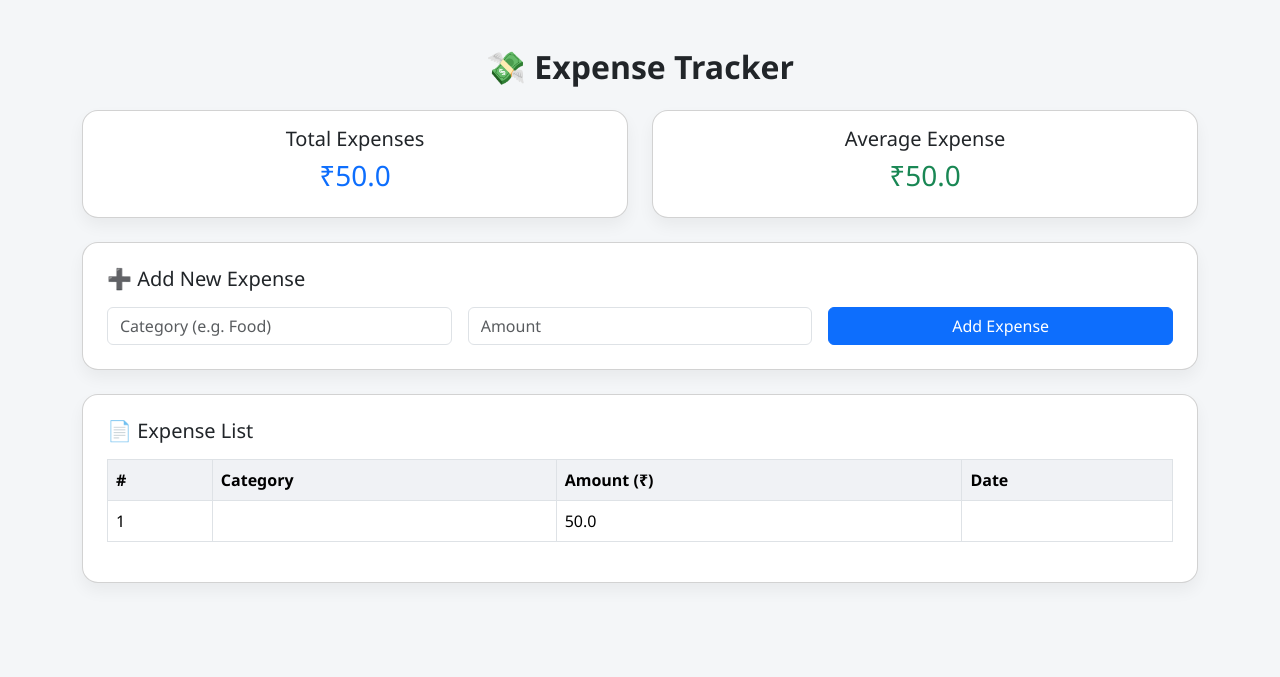
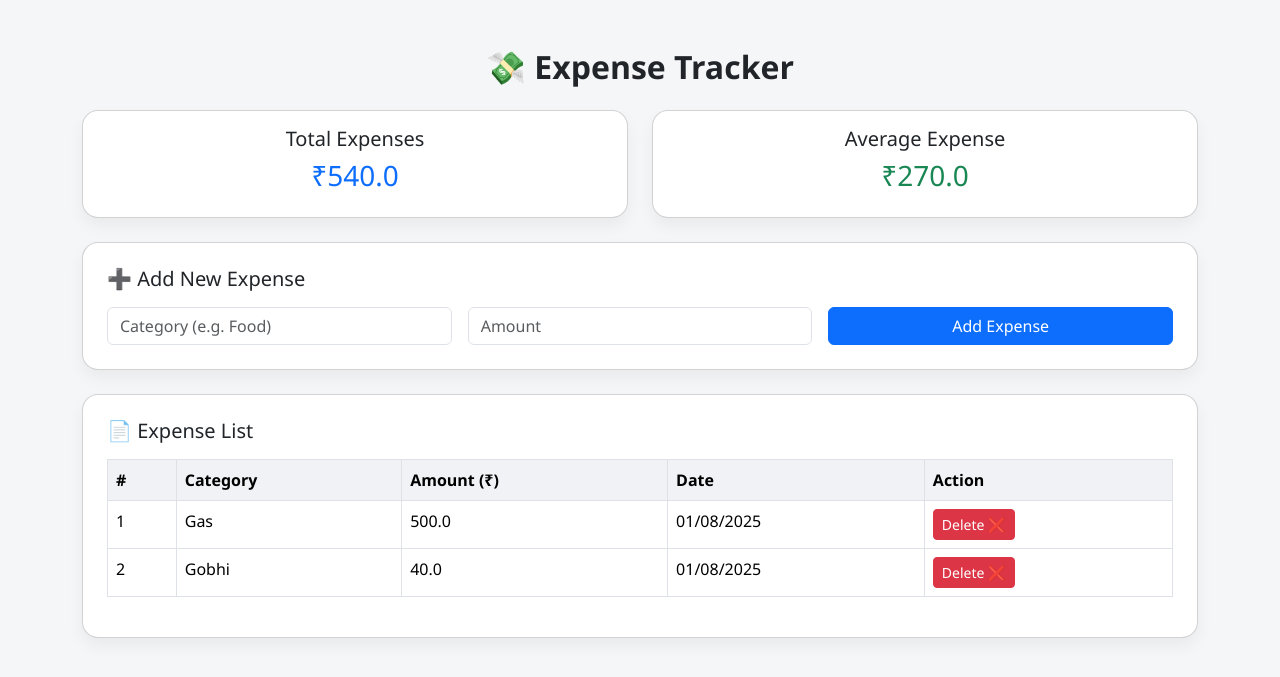
Before and after one commit to ravin972/expense-tracker, a Flask app: page / in a window 1280 px wide. Shown: the top 677 px of the page. Run offline with Flask 3, Linux system fonts and the light colour scheme.

Commit message:
Enhance expense tracking: add date and category fields, update JSON structure, and implement delete action in UI

```diff
--- a/app.py
+++ b/app.py
@@ -27,11 +27,19 @@ def index():
 
 @app.route('/add', methods=['POST'])
 def add():
-    name = request.form['name']
+    category = request.form['category']
     amount = float(request.form['amount'])
 
+    # Get current date in the format DD/MM/YYYY
+    from datetime import datetime
+    current_date = datetime.now().strftime('%d/%m/%Y')
+
     expenses = load_expenses()
-    expenses.append({"name": name, "amount": amount})
+    expenses.append({
+        "category": category,
+        "amount": amount,
+        "date": current_date
+    })
     save_expenses(expenses)
 
     return redirect(url_for('index'))
--- a/expenses.json
+++ b/expenses.json
@@ -1,6 +1,12 @@
 [
   {
-    "name": "Gobhi",
-    "amount": 50.0
+    "category": "Gas",
+    "amount": 500.0,
+    "date": "01/08/2025"
+  },
+  {
+    "category": "Gobhi",
+    "amount": 40.0,
+    "date": "01/08/2025"
   }
 ]
--- a/templates/index.html
+++ b/templates/index.html
@@ -69,6 +69,7 @@
                 <th>Category</th>
                 <th>Amount (₹)</th>
                 <th>Date</th>
+                <th>Action</th>
               </tr>
             </thead>
             <tbody>
@@ -78,6 +79,13 @@
                   <td>{{ exp.category }}</td>
                   <td>{{ exp.amount }}</td>
                   <td>{{ exp.date }}</td>
+                  <td>
+                    <a href="{{ url_for('delete', index=loop.index0) }}"
+                       class="btn btn-danger btn-sm"
+                       onclick="return confirm('Are you sure you want to delete this expense?')">
+                      Delete ❌
+                    </a>
+                  </td>
                 </tr>
               {% endfor %}
             </tbody>
```
